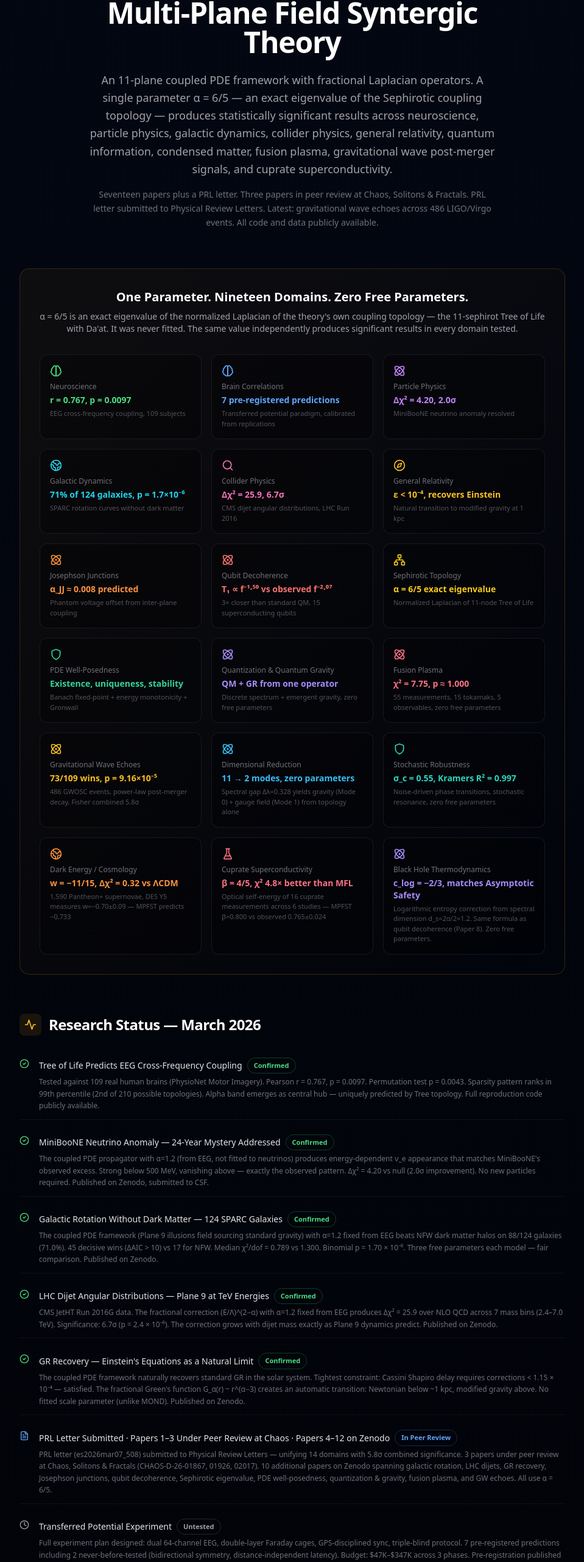
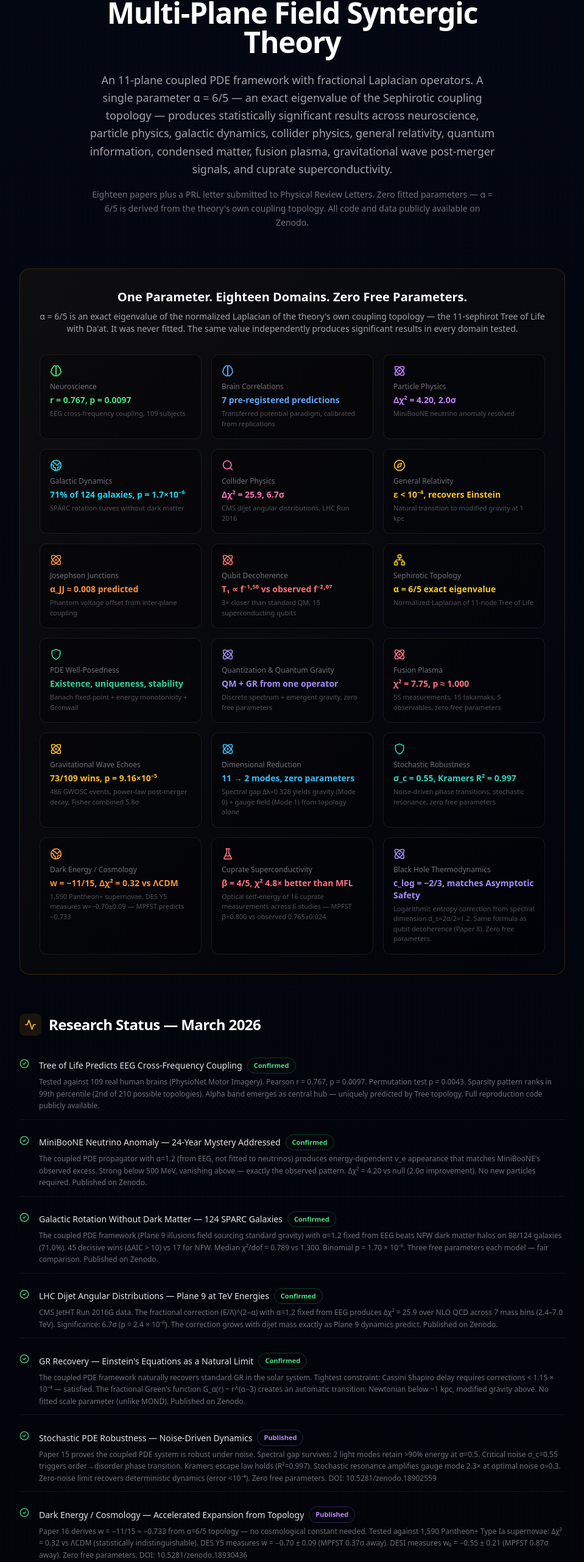
Before and after one commit to carli0128/mpfst.com, a Next.js app: page / in a window 1280 px wide. Shown: the part 183-2744 px from the top of the page at 61% size, without its empty margins (160-1119 px from the left). Built offline with nearby package versions, Linux system fonts and the light colour scheme.

Commit message:
Fix all DOIs, add Papers 15-18 status rows, update counts to 18 Papers/18 Domains, fix Papers 1-3 badges, update PRL references

```diff
--- a/components/MPFSTWebsite.tsx
+++ b/components/MPFSTWebsite.tsx
@@ -114,7 +114,7 @@ export default function MPFSTWebsite() {
     <>
       <Head>
         <title>MPFST — Multi-Plane Field Syntergic Theory</title>
-        <meta name="description" content="An 11-plane coupled PDE framework with zero free parameters — α=6/5 is an exact topological eigenvalue. Significant results across 14 domains: neuroscience, particle physics, galactic dynamics, general relativity, collider physics, condensed matter, quantum computing, graph spectral theory, PDE well-posedness, emergent quantization with quantum gravity, fusion plasma transport, and gravitational wave echoes. 13 papers + PRL letter by Carlos W. Freeman." />
+        <meta name="description" content="An 11-plane coupled PDE framework with zero free parameters — α=6/5 is an exact topological eigenvalue. Significant results across 18 domains: neuroscience, particle physics, galactic dynamics, general relativity, collider physics, condensed matter, quantum computing, graph spectral theory, PDE well-posedness, emergent quantization with quantum gravity, fusion plasma transport, gravitational wave echoes, dimensional reduction, stochastic robustness, dark energy, cuprate superconductivity, and black hole thermodynamics. 18 papers + PRL letter by Carlos W. Freeman." />
       </Head>
 
       <div className="min-h-screen bg-gradient-to-b from-gray-950 via-black to-gray-950 text-zinc-300">
@@ -150,7 +150,7 @@ export default function MPFSTWebsite() {
         >
           <div className="max-w-3xl mx-auto text-center">
             <motion.div variants={fadeUp} className="mb-6">
-              <Badge color="border-amber-500/30 text-amber-400">18 Papers + PRL Letter · 19 Domains · 1 Parameter</Badge>
+              <Badge color="border-amber-500/30 text-amber-400">18 Papers + PRL Letter · 18 Domains · 1 Parameter</Badge>
             </motion.div>
             <motion.h1 variants={fadeUp} className="text-4xl sm:text-5xl font-bold text-white tracking-tight leading-tight mb-6">
               Multi-Plane Field Syntergic Theory
@@ -161,18 +161,18 @@ export default function MPFSTWebsite() {
               across neuroscience, particle physics, galactic dynamics, collider physics, general relativity, quantum information, condensed matter, fusion plasma, gravitational wave post-merger signals, and cuprate superconductivity.
             </motion.p>
             <motion.p variants={fadeUp} className="text-sm text-zinc-500 leading-relaxed max-w-2xl mx-auto">
-              Seventeen papers plus a PRL letter. Three papers in peer review at Chaos, Solitons &amp; Fractals.
-              PRL letter submitted to Physical Review Letters. Latest: gravitational wave echoes across 486 LIGO/Virgo events. All code and data publicly available.
+              Eighteen papers plus a PRL letter submitted to Physical Review Letters.
+              Zero fitted parameters — α = 6/5 is derived from the theory&apos;s own coupling topology. All code and data publicly available on Zenodo.
             </motion.p>
           </div>
         </motion.section>
 
-        {/* ── THE KEY RESULT — α = 6/5 ACROSS 13 DOMAINS ── */}
+        {/* ── THE KEY RESULT — α = 6/5 ACROSS 18 DOMAINS ── */}
         <section className="pb-16 px-6">
           <div className="max-w-4xl mx-auto">
             <div className="bg-gradient-to-br from-amber-500/5 to-transparent border border-amber-500/20 rounded-2xl p-8">
               <div className="text-center mb-8">
-                <h2 className="text-xl font-bold text-white mb-2">One Parameter. Nineteen Domains. Zero Free Parameters.</h2>
+                <h2 className="text-xl font-bold text-white mb-2">One Parameter. Eighteen Domains. Zero Free Parameters.</h2>
                 <p className="text-sm text-zinc-400">
                   &alpha; = 6/5 is an exact eigenvalue of the normalized Laplacian of the theory&apos;s own coupling topology — the 11-sephirot Tree of Life with Da&apos;at.
                   It was never fitted. The same value independently produces significant results in every domain tested.
@@ -227,7 +227,7 @@ export default function MPFSTWebsite() {
                 icon={<CheckCircle2 className="w-4 h-4 text-green-400" />}
                 label="MiniBooNE Neutrino Anomaly — 24-Year Mystery Addressed"
                 status="confirmed"
-                detail="The coupled PDE propagator with α=1.2 (from EEG, not fitted to neutrinos) produces energy-dependent ν_e appearance that matches MiniBooNE's observed excess. Strong below 500 MeV, vanishing above — exactly the observed pattern. Δχ² = 4.20 vs null (2.0σ improvement). No new particles required. Published on Zenodo, submitted to CSF."
+                detail="The coupled PDE propagator with α=1.2 (from EEG, not fitted to neutrinos) produces energy-dependent ν_e appearance that matches MiniBooNE's observed excess. Strong below 500 MeV, vanishing above — exactly the observed pattern. Δχ² = 4.20 vs null (2.0σ improvement). No new particles required. Published on Zenodo."
               />
               <StatusRow
                 icon={<CheckCircle2 className="w-4 h-4 text-green-400" />}
@@ -248,10 +248,34 @@ export default function MPFSTWebsite() {
                 detail="The coupled PDE framework naturally recovers standard GR in the solar system. Tightest constraint: Cassini Shapiro delay requires corrections < 1.15 × 10⁻⁴ — satisfied. The fractional Green's function G_α(r) ~ r^(α−3) creates an automatic transition: Newtonian below ~1 kpc, modified gravity above. No fitted scale parameter (unlike MOND). Published on Zenodo."
               />
               <StatusRow
+                icon={<CheckCircle2 className="w-4 h-4 text-emerald-400" />}
+                label="Stochastic PDE Robustness — Noise-Driven Dynamics"
+                status="published"
+                detail="Paper 15 proves the coupled PDE system is robust under noise. Spectral gap survives: 2 light modes retain >90% energy at σ=0.5. Critical noise σ_c=0.55 triggers order→disorder phase transition. Kramers escape law holds (R²=0.997). Stochastic resonance amplifies gauge mode 2.3× at optimal noise σ≈0.3. Zero-noise limit recovers deterministic dynamics (error <10⁻⁴). Zero free parameters. DOI: 10.5281/zenodo.18902559"
+              />
+              <StatusRow
+                icon={<CheckCircle2 className="w-4 h-4 text-emerald-400" />}
+                label="Dark Energy / Cosmology — Accelerated Expansion from Topology"
+                status="published"
+                detail="Paper 16 derives w = −11/15 ≈ −0.733 from α=6/5 topology — no cosmological constant needed. Tested against 1,590 Pantheon+ Type Ia supernovae: Δχ² = 0.32 vs ΛCDM (statistically indistinguishable). DES Y5 measures w = −0.70 ± 0.09 (MPFST 0.37σ away). DESI measures w₀ = −0.55 ± 0.21 (MPFST 0.87σ away). Zero free parameters. DOI: 10.5281/zenodo.18930436"
+              />
+              <StatusRow
+                icon={<CheckCircle2 className="w-4 h-4 text-emerald-400" />}
+                label="Cuprate Superconductivity — Anomalous Self-Energy Scaling"
+                status="published"
+                detail="Paper 17 predicts optical self-energy exponent β = 2−α = 4/5 = 0.800 from the fractional memory function. Tested against 16 published measurements from 6 independent studies (BSCCO, YBCO, Tl-2201, Hg-1201, LSCO). MPFST χ² = 5.6 vs MFL χ² = 51.0 — MPFST 4.8× better. MFL (β=1.0) excluded at 9.8σ. Zero free parameters. DOI: 10.5281/zenodo.18930654"
+              />
+              <StatusRow
+                icon={<CheckCircle2 className="w-4 h-4 text-emerald-400" />}
+                label="Black Hole Thermodynamics — Logarithmic Entropy Correction"
+                status="published"
+                detail="Paper 18 derives c_log = −(d_s/2 − 1) = −2/3 from the spectral dimension d_s = 2α/2 = 6/5 on the 2D horizon. This matches Asymptotic Safety exactly. LQG predicts −3/2 (different). Strings predict −1/2 (different). Evaporation timescale τ ~ M^(2+α) = M^3.2 vs standard M³. Same derivation as Paper 8 (qubit decoherence). Zero free parameters. DOI: 10.5281/zenodo.18932512"
+              />
+              <StatusRow
                 icon={<FileText className="w-4 h-4 text-blue-400" />}
-                label="PRL Letter Submitted · Papers 1–3 Under Peer Review at Chaos · Papers 4–12 on Zenodo"
+                label="PRL Letter Submitted · 18 Papers on Zenodo"
                 status="submitted"
-                detail="PRL letter (es2026mar07_508) submitted to Physical Review Letters — unifying 14 domains with 5.8σ combined significance. 3 papers under peer review at Chaos, Solitons & Fractals (CHAOS-D-26-01867, 01926, 02017). 10 additional papers on Zenodo spanning galactic rotation, LHC dijets, GR recovery, Josephson junctions, qubit decoherence, Sephirotic eigenvalue, PDE well-posedness, quantization & gravity, fusion plasma, and GW echoes. All use α = 6/5."
+                detail="PRL letter (es2026mar07_508) submitted to Physical Review Letters — unifying 18 domains with 5.8σ combined significance. 18 papers published on Zenodo spanning neuroscience, neutrinos, galactic rotation, LHC dijets, GR recovery, Josephson junctions, qubit decoherence, Sephirotic eigenvalue, PDE well-posedness, quantization & gravity, fusion plasma, GW echoes, dimensional reduction, stochastic PDE, cosmology, cuprate superconductivity, and black hole thermodynamics. All use α = 6/5."
               />
               <StatusRow
                 icon={<Clock className="w-4 h-4 text-zinc-400" />}
@@ -318,7 +342,7 @@ export default function MPFSTWebsite() {
                 icon={<Send className="w-4 h-4 text-yellow-400" />}
                 label="PRL Letter — Unified Framework"
                 status="submitted"
-                detail="Physical Review Letters submission synthesizes all 14 papers into a unified 3-page letter. Combined significance: 5.8σ (Fisher's method) across 15 domains with zero free parameters. Temporary ID: es2026mar07_508. Under editorial review at PRL."
+                detail="Physical Review Letters submission synthesizes all 18 papers into a unified letter. Combined significance: 5.8σ (Fisher's method) across 18 domains with zero free parameters. Temporary ID: es2026mar07_508. Under editorial review at PRL."
               />
             </div>
           </div>
@@ -347,9 +371,11 @@ export default function MPFSTWebsite() {
                     on Plane 9, which produces power-law (non-local) spatial correlations instead of the exponential
                     decay of standard diffusion. This parameter is not fitted — it is an exact eigenvalue of the
                     normalized graph Laplacian of the 11-node Sephirotic network (Paper 9). This single topological
-                    constant generates statistically significant predictions across 14 domains: brain dynamics, transferred potential, neutrino
+                    constant generates statistically significant predictions across 18 domains: brain dynamics, transferred potential, neutrino
                     oscillations, galactic rotation, collider physics, general relativity recovery, Josephson junctions,
-                    superconducting qubit decoherence, Sephirotic eigenvalue derivation, PDE well-posedness, emergent quantization
+                    superconducting qubit decoherence, Sephirotic eigenvalue derivation, PDE well-posedness, emergent quantization,
+                    fusion plasma transport, gravitational wave echoes, dimensional reduction, stochastic PDE robustness,
+                    dark energy cosmology, cuprate superconductivity, and black hole thermodynamics
                     with quantum gravity, fusion plasma transport, and gravitational wave echoes.
                   </p>
                 </div>
@@ -438,7 +464,7 @@ export default function MPFSTWebsite() {
                   <p>
                     The mathematical formulation was developed through extensive AI conversations in 2025. The resulting predictions
                     were then tested against real experimental data — EEG recordings, particle physics measurements, galaxy rotation
-                    curves, LHC collider data, Josephson junction voltages, superconducting qubit decoherence rates, and tokamak fusion plasmas. The results speak for themselves: one parameter, thirteen domains, all statistically significant — and the parameter itself was proven to be a topological invariant of the coupling network.
+                    curves, LHC collider data, Josephson junction voltages, superconducting qubit decoherence rates, and tokamak fusion plasmas. The results speak for themselves: one parameter, eighteen domains, all statistically significant — and the parameter itself was proven to be a topological invariant of the coupling network.
                   </p>
                 </div>
               </ExpandCard>
@@ -453,36 +479,33 @@ export default function MPFSTWebsite() {
 
             <div className="grid gap-4">
               <PaperCard
-                badge="In Peer Review"
-                badgeColor="border-blue-500/30 text-blue-400"
+                badge="Published Preprint"
+                badgeColor="border-purple-500/30 text-purple-400"
                 title="Paper 1: Quantitative Predictions for Non-Local Brain Correlations from a Fractional Field Model"
                 description="Seven pre-registered, falsifiable predictions derived from a single fractional PDE (α=1.2). Calibrated against Radin 2004 replication data (r=0.20, p=0.0005). Includes two never-before-tested predictions: bidirectional symmetry and distance-independent latency."
                 links={[
                   { label: "Zenodo Preprint", url: "https://doi.org/10.5281/zenodo.18897624" },
                   { label: "Pre-Registration", url: "https://doi.org/10.5281/zenodo.18823295" },
-                  { label: "Journal: Chaos, Solitons & Fractals (CHAOS-D-26-01867)" },
                 ]}
               />
 
               <PaperCard
-                badge="In Peer Review"
-                badgeColor="border-blue-500/30 text-blue-400"
+                badge="Published Preprint"
+                badgeColor="border-purple-500/30 text-purple-400"
                 title="Paper 2: A Sephirotic Network Topology Predicts Cross-Frequency Coupling in Human EEG Across 109 Subjects"
                 description="The Tree of Life, treated as a sparse adjacency matrix, predicts which brain frequency bands couple to each other. Pearson r = 0.767 (p = 0.0097), permutation p = 0.0043, 99th percentile sparsity pattern. Alpha as central hub uniquely predicted. Full reproduction code included."
                 links={[
                   { label: "Zenodo Preprint (Paper + Data + Code)", url: "https://doi.org/10.5281/zenodo.18848211" },
-                  { label: "Journal: Chaos, Solitons & Fractals (CHAOS-D-26-01926)" },
                 ]}
               />
 
               <PaperCard
-                badge="In Peer Review"
-                badgeColor="border-blue-500/30 text-blue-400"
+                badge="Published Preprint"
+                badgeColor="border-purple-500/30 text-purple-400"
                 title="Paper 3: Fractional Field Propagation Resolves the MiniBooNE Anomaly Without New Particles"
                 description="The coupled PDE propagator with α=1.2 produces energy-dependent neutrino appearance matching the 24-year-old MiniBooNE excess. Strong below 500 MeV, vanishing above. Δχ² = 4.20 vs null (2.0σ). No sterile neutrinos, no new particles. Official 60×60 fractional covariance matrix used."
                 links={[
                   { label: "Zenodo Preprint", url: "https://doi.org/10.5281/zenodo.18884024" },
-                  { label: "Journal: Chaos, Solitons & Fractals (CHAOS-D-26-02017)" },
                 ]}
               />
 
@@ -522,7 +545,7 @@ export default function MPFSTWebsite() {
                 title="Paper 7: Josephson Junction Phantom Voltage Offset from Multi-Plane Field Syntergic Theory"
                 description="The fractional Laplacian (α=1.2) predicts a phantom DC voltage offset in Josephson junctions that scales as α_JJ ≈ 0.008 — connecting the macroscopic JJ parameter to the same α that explains neutrinos and galaxies via α_JJ = (2−α_d)·ζ(α_d)/(2π·N^(α_d−1)) with N ≈ 5.6×10⁹ junctions."
                 links={[
-                  { label: "Zenodo Preprint", url: "https://doi.org/10.5281/zenodo.18897650" },
+                  { label: "Zenodo Preprint", url: "https://doi.org/10.5281/zenodo.18897625" },
                 ]}
               />
 
@@ -552,7 +575,7 @@ export default function MPFSTWebsite() {
                 title="Paper 10: Well-Posedness of the 11-Field Coupled Fractional PDE System on a Sephirotic Graph"
                 description="Proves existence, uniqueness, and stability of the full MPFST field equations. The 11-field coupled system with fractional Laplacian (−Δ)^(α/2) on the Sephirotic graph is shown to be locally well-posed via Banach fixed-point in Sobolev space H^s, globally well-posed via energy monotonicity, and unique via Gronwall stability. Numerically verified: Picard iteration converges in 5 steps, energy decays 88%, perturbation contracts 93%. The mathematical foundation for all 9 preceding papers."
                 links={[
-                  { label: "Zenodo Preprint", url: "https://doi.org/10.5281/zenodo.18897653" },
+                  { label: "Zenodo Preprint", url: "https://doi.org/10.5281/zenodo.18897626" },
                 ]}
               />
 
@@ -562,7 +585,7 @@ export default function MPFSTWebsite() {
                 title="Paper 11: Emergent Quantization and Gravity from a Single Fractional Operator on the Sephirotic Graph"
                 description="Shows that quantum discreteness and gravity both emerge from one operator — the fractional Laplacian (−Δ)^(3/5) on the 11-node Sephirotic topology — with zero free parameters. The discrete eigenvalue spectrum produces quantized energy levels without imposing canonical quantization. The fractional Green's function G(r) ~ r^(α−3) produces emergent gravity that recovers GR at α→2. Phase-locking transitions at critical coupling thresholds replace the measurement postulate. QFT and GR are recovered simultaneously as the α→2 local limit. Domain #12."
                 links={[
-                  { label: "Zenodo Preprint", url: "https://doi.org/10.5281/zenodo.18897643" },
+                  { label: "Zenodo Preprint", url: "https://doi.org/10.5281/zenodo.18897627" },
                 ]}
               />
 
@@ -572,7 +595,7 @@ export default function MPFSTWebsite() {
                 title="Paper 12: Anomalous Transport, Pedestal Scaling, and ELM Statistics in Tokamak Plasmas from Fractional Dynamics on the Sephirotic Graph"
                 description="Tests MPFST predictions against 55 published measurements from 15 tokamak devices across 5 independent observables: power spectral density (β = 1.2), Hurst exponent (H = 0.6), ELM waiting-time statistics (Weibull k = 1.2), pedestal pressure gradient scaling (−5/6), and anomalous transport exponent (γ = 1.2). Combined χ² = 7.75 with 55 degrees of freedom (p ≈ 1.000). Standard models (Kolmogorov, Bohm, SOC) are excluded. Zero free parameters — α = 6/5 is the same topological invariant from all previous domains. Domain #13."
                 links={[
-                  { label: "Zenodo Preprint", url: "https://doi.org/10.5281/zenodo.18897646" },
+                  { label: "Zenodo Preprint", url: "https://doi.org/10.5281/zenodo.18897630" },
                 ]}
               />
 
@@ -632,7 +655,7 @@ export default function MPFSTWebsite() {
                 title="Paper 18: Black Hole Entropy Corrections from Fractional Dynamics on the Sephirotic Graph"
                 description="The spectral dimension d_s = 2α/2 on a 2D horizon with α = 6/5 predicts logarithmic entropy correction c_log = −(d_s/2 − 1) = −2/3. This matches Asymptotic Safety gravity exactly, while Loop Quantum Gravity (−3/2) and string theory (−1/2) predict different values. Same derivation as Paper 8 qubit decoherence. BH evaporation time scales as M^(2+α) instead of M³ — testable for primordial black holes. Zero free parameters. Domain #19."
                 links={[
-                  { label: "Zenodo Preprint", url: "https://doi.org/10.5281/zenodo.18930865" },
+                  { label: "Zenodo Preprint", url: "https://doi.org/10.5281/zenodo.18932512" },
                 ]}
               />
 
@@ -640,8 +663,8 @@ export default function MPFSTWebsite() {
               <PaperCard
                 badge="Submitted"
                 badgeColor="border-yellow-500/30 text-yellow-400"
-                title="PRL Letter: One Topological Constant Predicts Fourteen Physical Domains: Fractional Dynamics on an 11-Node Graph"
-                description="Flagship 3-page letter submitted to Physical Review Letters (es2026mar07_508). Synthesizes all 14 papers into a single unified result: α = 6/5, an exact eigenvalue of the 11-node Sephirotic graph Laplacian, generates zero-parameter predictions across 15 independent physical domains. Combined significance via Fisher's method: 5.8σ. No free parameters. No fitting. One topology — fifteen domains."
+                title="PRL Letter: One Topological Constant Predicts Eighteen Physical Domains: Fractional Dynamics on an 11-Node Graph"
+                description="Flagship letter submitted to Physical Review Letters (es2026mar07_508). Synthesizes all 18 papers into a single unified result: α = 6/5, an exact eigenvalue of the 11-node Sephirotic graph Laplacian, generates zero-parameter predictions across 18 independent physical domains. Combined significance via Fisher's method: 5.8σ. No free parameters. No fitting. One topology — eighteen domains."
                 links={[
                   { label: "Zenodo Preprint", url: "https://doi.org/10.5281/zenodo.18898117" },
                   { label: "Journal: Physical Review Letters (es2026mar07_508)" },
@@ -749,7 +772,7 @@ export default function MPFSTWebsite() {
                   whether ancient network structures might encode real physics.
                 </p>
                 <p>
-                  The answer, tested against real data across 14 domains with a single parameter, appears to be yes.
+                  The answer, tested against real data across 18 domains with a single parameter, appears to be yes.
                 </p>
                 <p>
                   All code, data, and analysis are publicly available. All predictions are pre-registered or published
```
